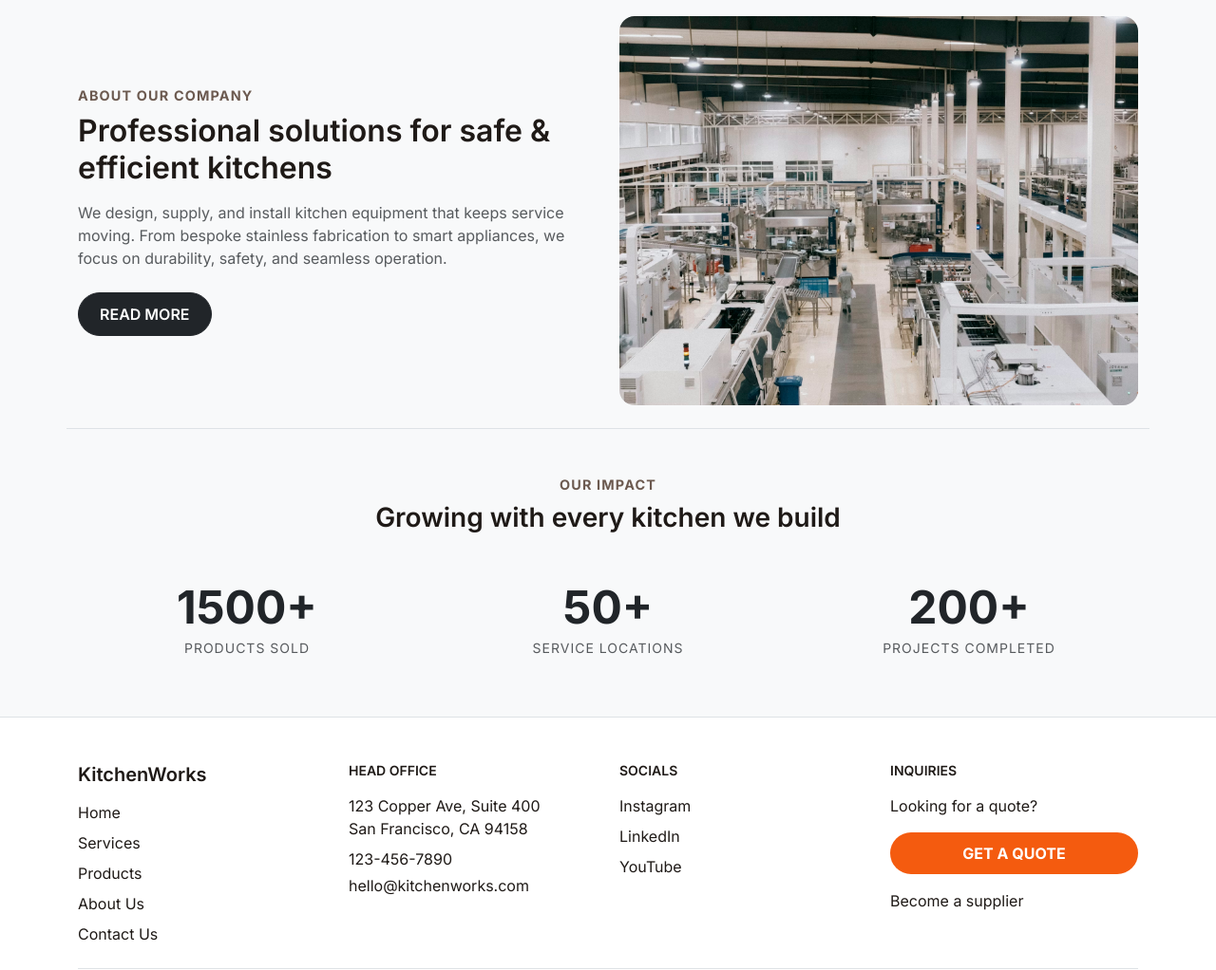
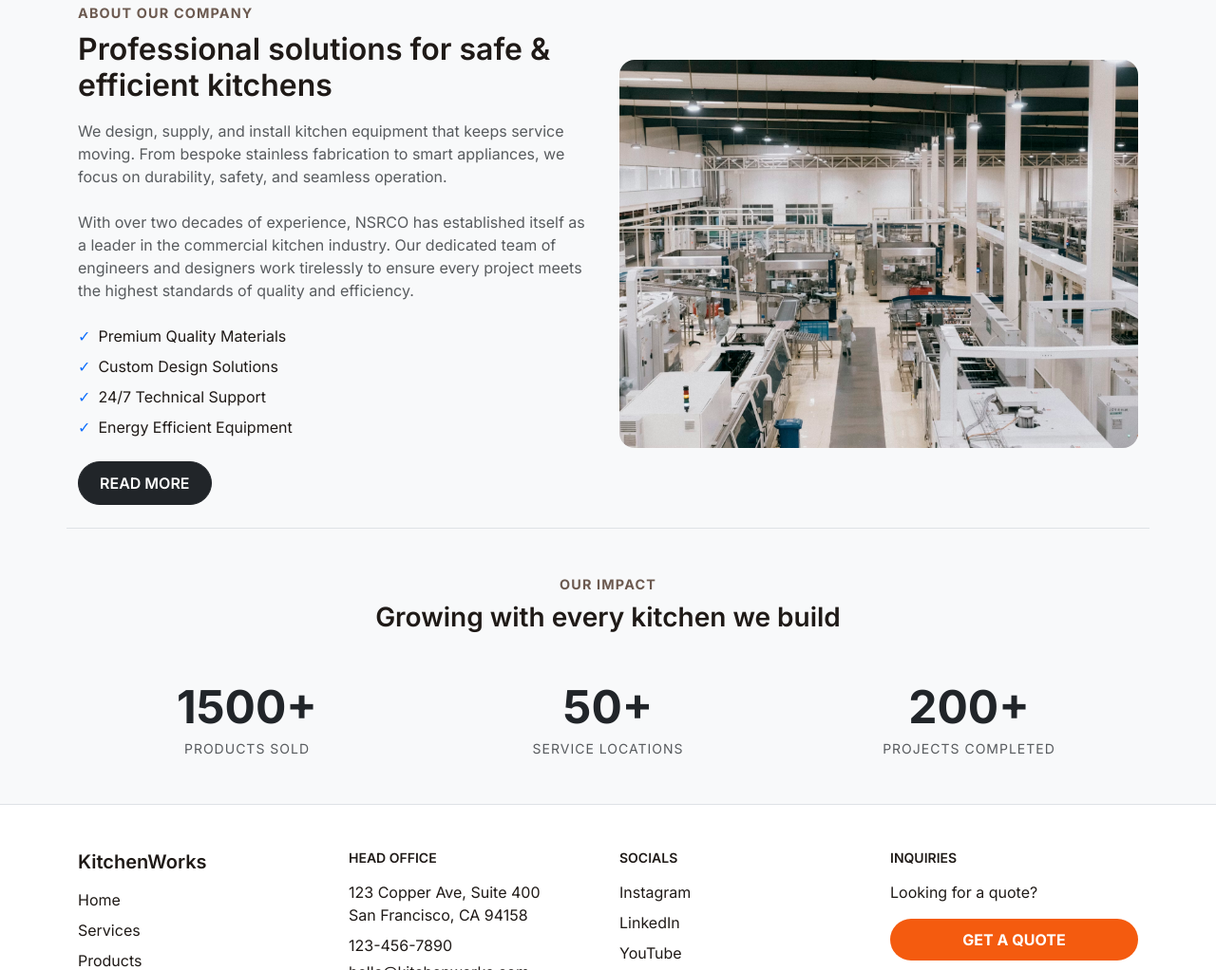
Before and after one commit to jaseem1033/nsrco-site, a plain HTML site: page index.html in a window 1280 px wide. Shown: the part 1965-2987 px from the top of the page at 95% size. Drawn offline with nearby package versions, Linux system fonts and the light colour scheme.

Commit message:
expandedn about us section

```diff
--- a/index.html
+++ b/index.html
@@ -151,6 +151,13 @@
             <p class="section-eyebrow mb-2">About Our Company</p>
             <h2 class="fw-semibold mb-3">Professional solutions for safe & efficient kitchens</h2>
             <p class="text-muted mb-4">We design, supply, and install kitchen equipment that keeps service moving. From bespoke stainless fabrication to smart appliances, we focus on durability, safety, and seamless operation.</p>
+            <p class="text-muted mb-4">With over two decades of experience, NSRCO has established itself as a leader in the commercial kitchen industry. Our dedicated team of engineers and designers work tirelessly to ensure every project meets the highest standards of quality and efficiency.</p>
+            <ul class="list-unstyled mb-4">
+              <li class="mb-2 d-flex align-items-center"><span class="text-primary me-2">✓</span> Premium Quality Materials</li>
+              <li class="mb-2 d-flex align-items-center"><span class="text-primary me-2">✓</span> Custom Design Solutions</li>
+              <li class="mb-2 d-flex align-items-center"><span class="text-primary me-2">✓</span> 24/7 Technical Support</li>
+              <li class="mb-2 d-flex align-items-center"><span class="text-primary me-2">✓</span> Energy Efficient Equipment</li>
+            </ul>
             <a href="#about" class="btn btn-dark btn-pill">Read More</a>
           </div>
           <div class="col-lg-6">
--- a/styles.css
+++ b/styles.css
@@ -324,6 +324,11 @@ footer a:hover {
   border-bottom: 1px solid #f0e7df;
 }
 
+#about {
+  padding-top: 100px;
+  padding-bottom: 100px;
+}
+
 @media (max-width: 767px) {
   .top-nav {
     padding: 12px 0;
```
